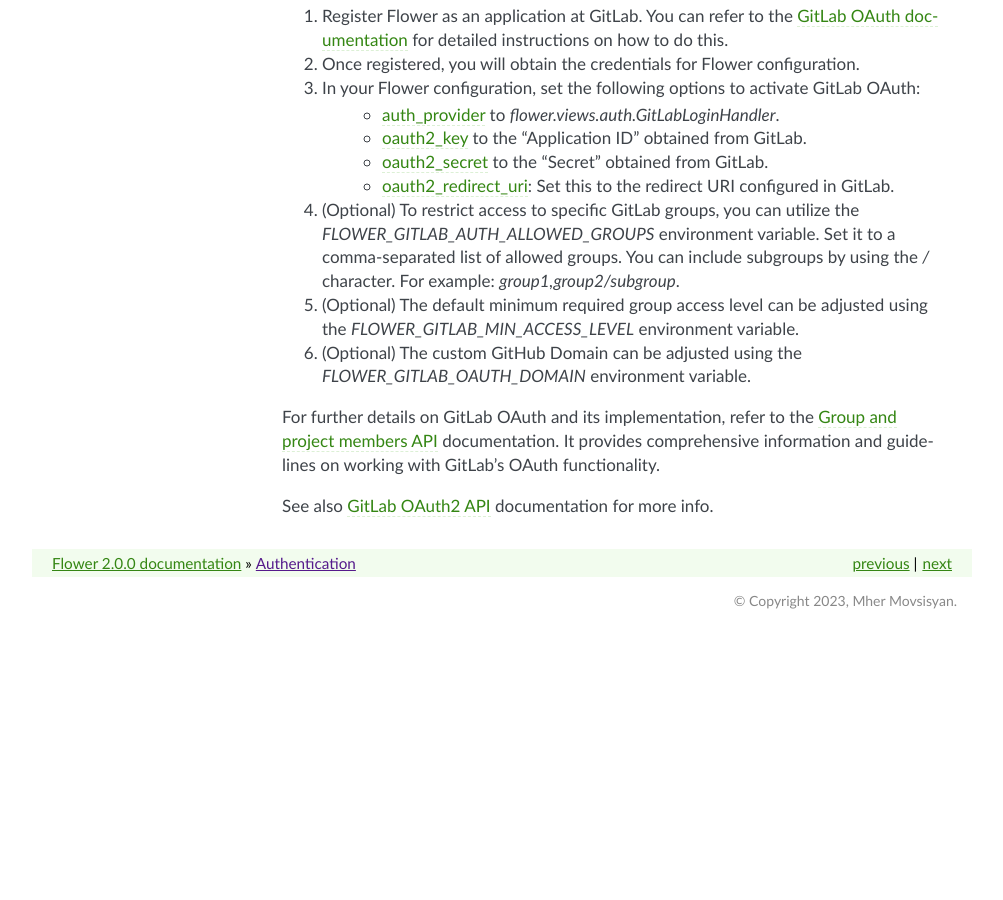
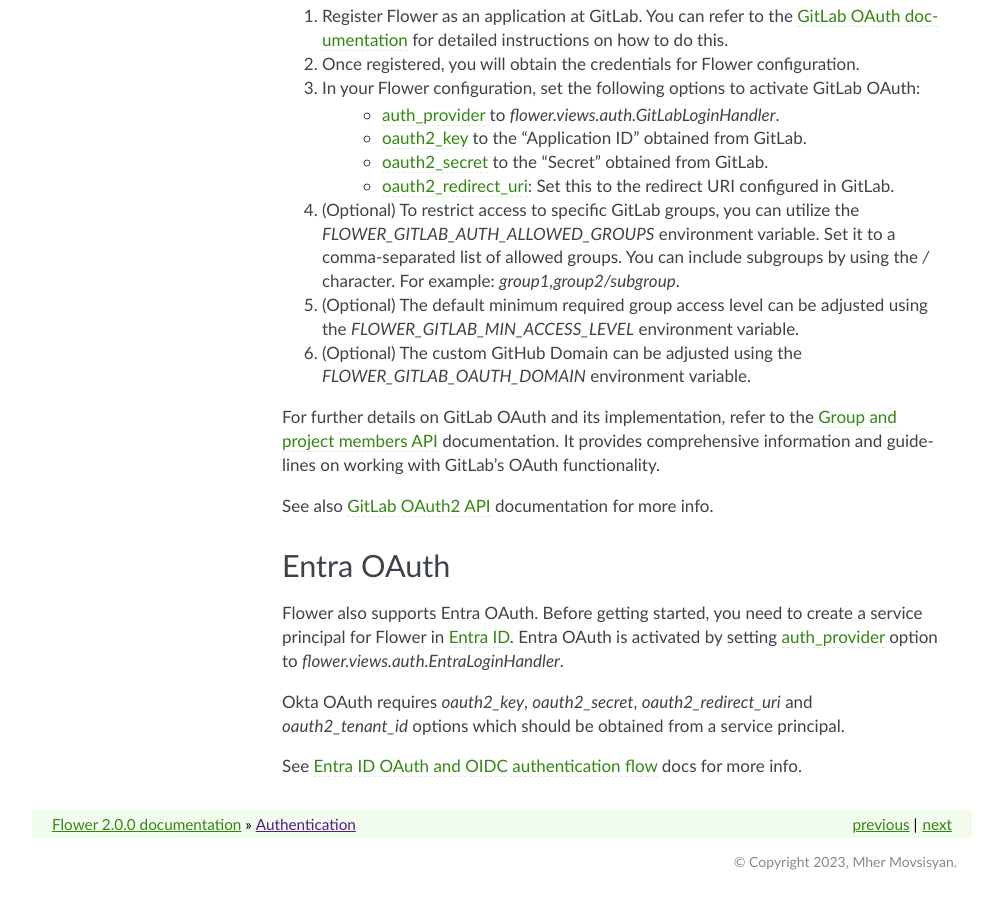
Before and after one commit to mher/flower, a Sphinx documentation site: the page built from docs/auth.rst, in a window 1280 px wide and 900 px high, scrolled down 2214 px. Shown: the whole window, without its empty margins (138-1141 px from the left). Built offline with Sphinx 7.4.7, drawn with Linux system fonts in a browser that asks for light colours; pages that are not in the unit, such as notebooks, are missing from menus; before the commit the page ends 2853 px from its top, so only the background shows below that.

Commit message:
Document Entra OAuth support in auth.rst
Added documentation for Entra OAuth support in Flower, including setup instructions and required options.

```diff
--- a/docs/auth.rst
+++ b/docs/auth.rst
@@ -133,3 +133,18 @@
 .. _GitLab OAuth documentation: https://docs.gitlab.com/ee/integration/oauth_provider.htm
 .. _GitLab OAuth2 API: https://docs.gitlab.com/ee/api/oauth2.html
 .. _Group and project members API: https://docs.gitlab.com/ee/api/members.html
+
+.. _entra-oauth:
+
+Entra OAuth
+----------
+
+Flower also supports Entra OAuth. Before getting started, you need to create a service principal for Flower in `Entra ID`_.
+Entra OAuth is activated by setting :ref:`auth_provider` option to `flower.views.auth.EntraLoginHandler`.
+
+Okta OAuth requires `oauth2_key`, `oauth2_secret`, `oauth2_redirect_uri` and `oauth2_tenant_id` options which should be obtained from a service principal.
+
+See `Entra ID OAuth and OIDC authentication flow`_ docs for more info.
+
+.. _Entra ID: https://learn.microsoft.com/en-us/entra/identity-platform/howto-create-service-principal-portal
+.. _Entra ID OAuth and OIDC authentication flow: https://learn.microsoft.com/en-us/entra/identity-platform/v2-protocols
```
